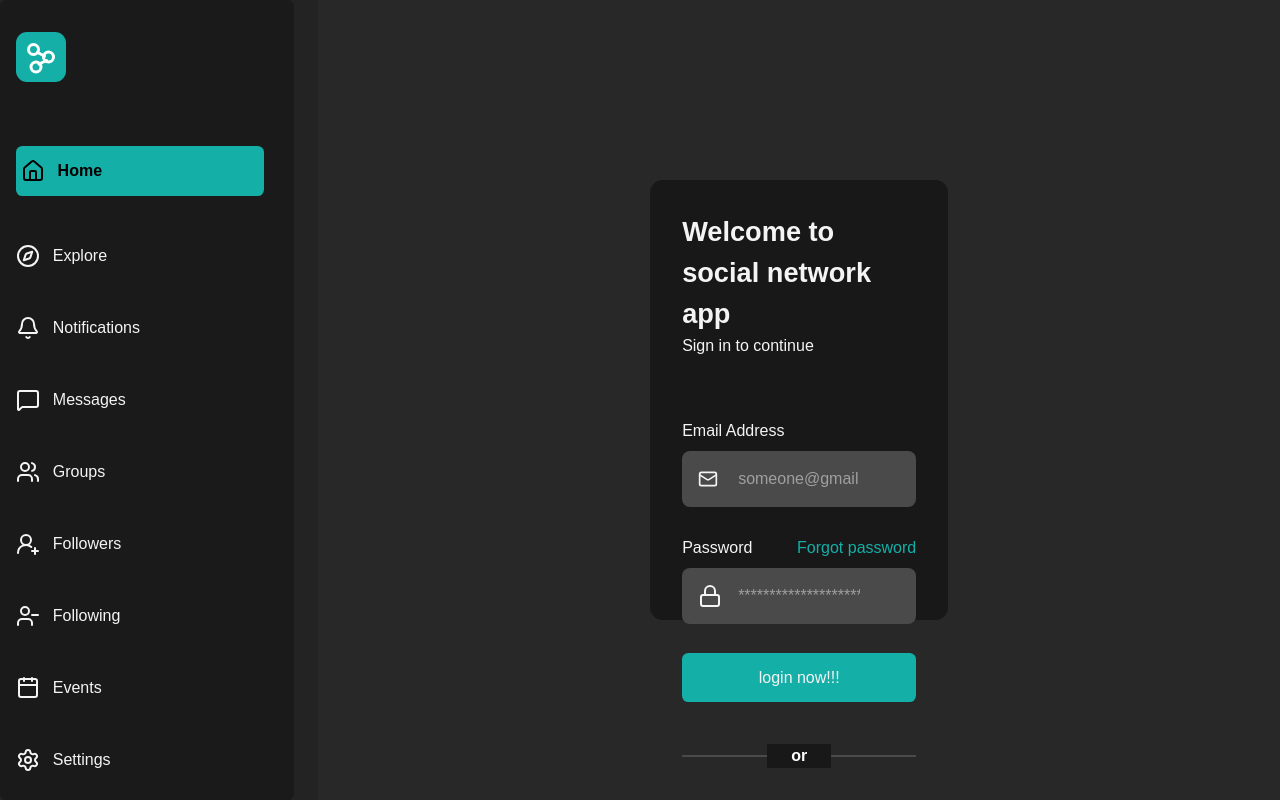
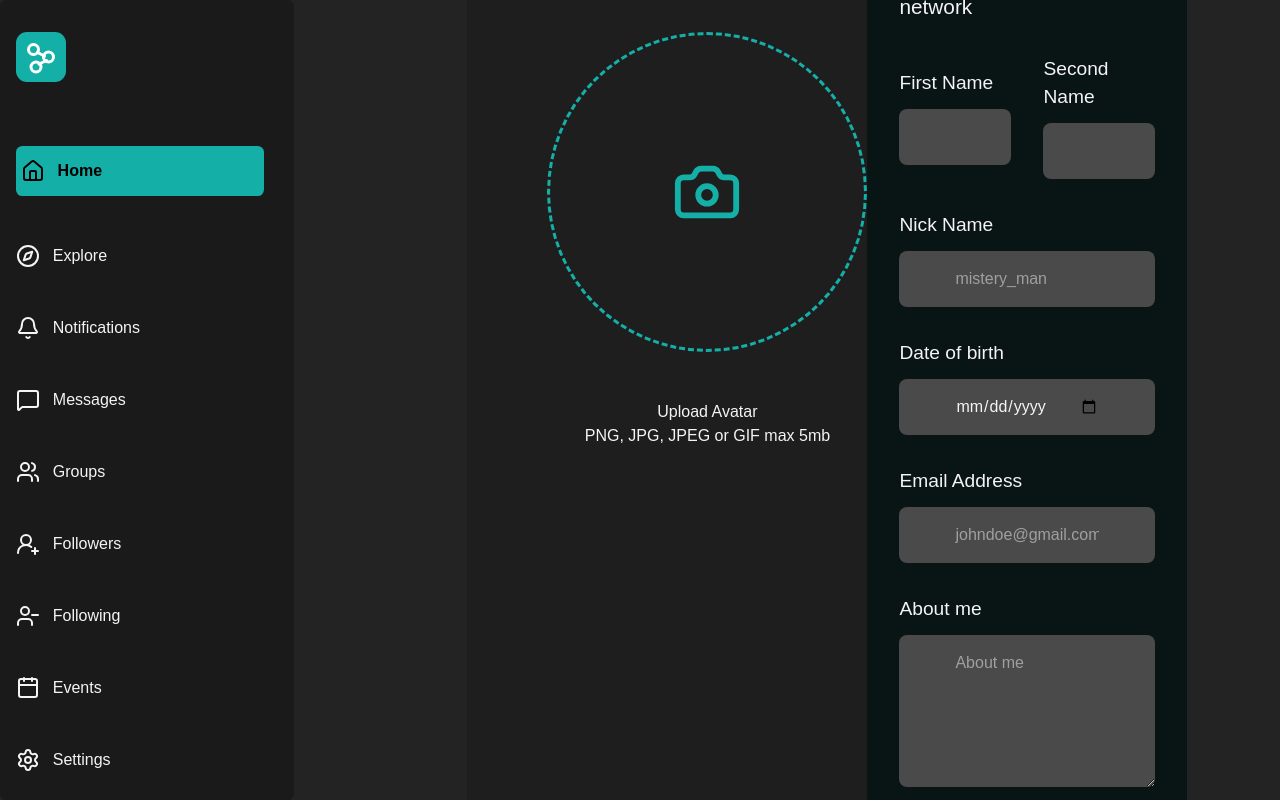
Before and after one commit to Astra-max/social-app, a Next.js app in the folder front-end/: page /view/Home in a window 1280 px wide. Shown: the top 800 px of the page. Built offline with nearby package versions, Linux system fonts and the light colour scheme.

Commit message:
feat: render home page when / and /Home route is visited

```diff
--- a/front-end/app/view/Home/page.tsx
+++ b/front-end/app/view/Home/page.tsx
@@ -1,11 +1,12 @@
 import LogIn from "@/components/auth/login"
+import RegisterUI from "@/components/auth/register"
 import DefaultLayout from "@/components/layouts/defaultLayout"
 
 
 export default function HomePage() {
     return (
         <DefaultLayout>
-            <LogIn />
+            <RegisterUI />
         </DefaultLayout>
     )
 }
```
